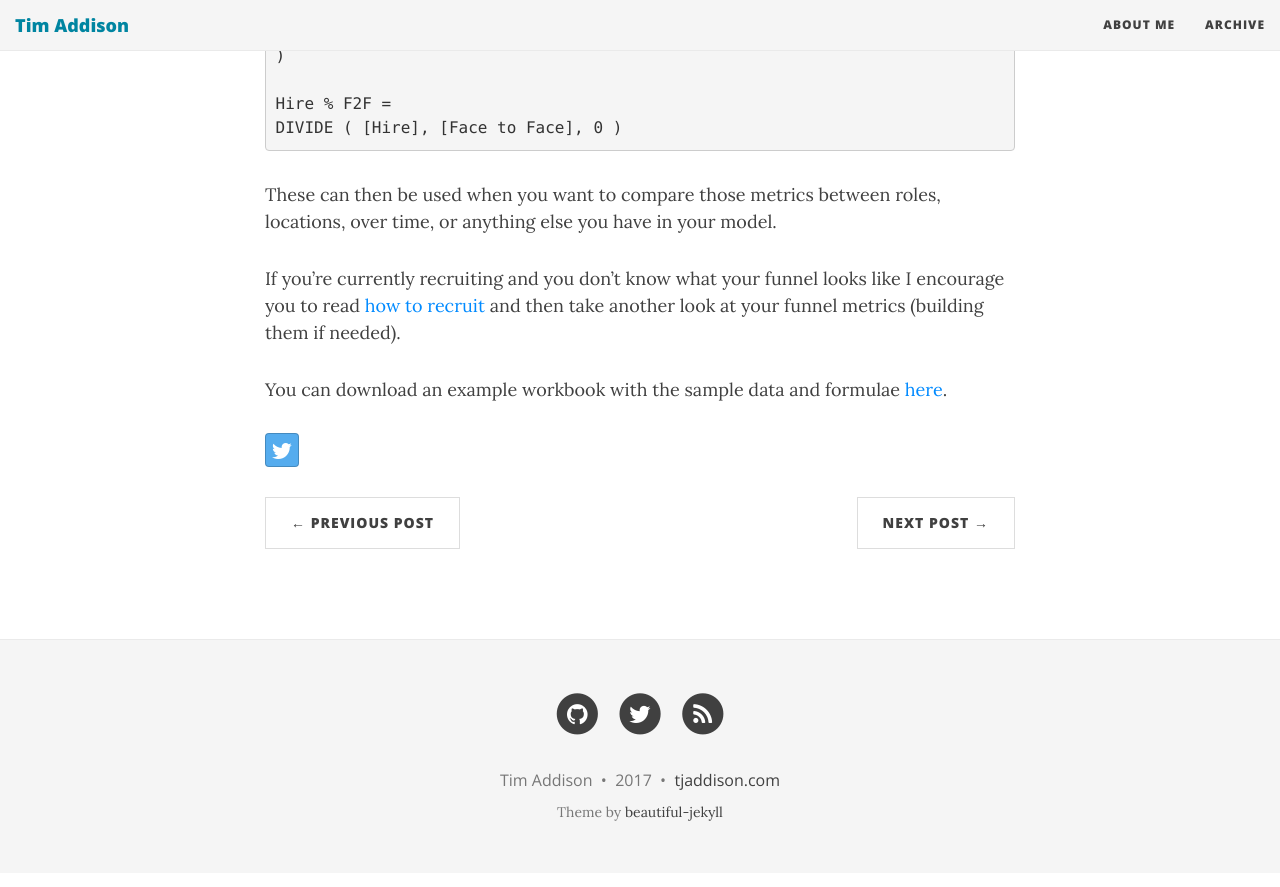
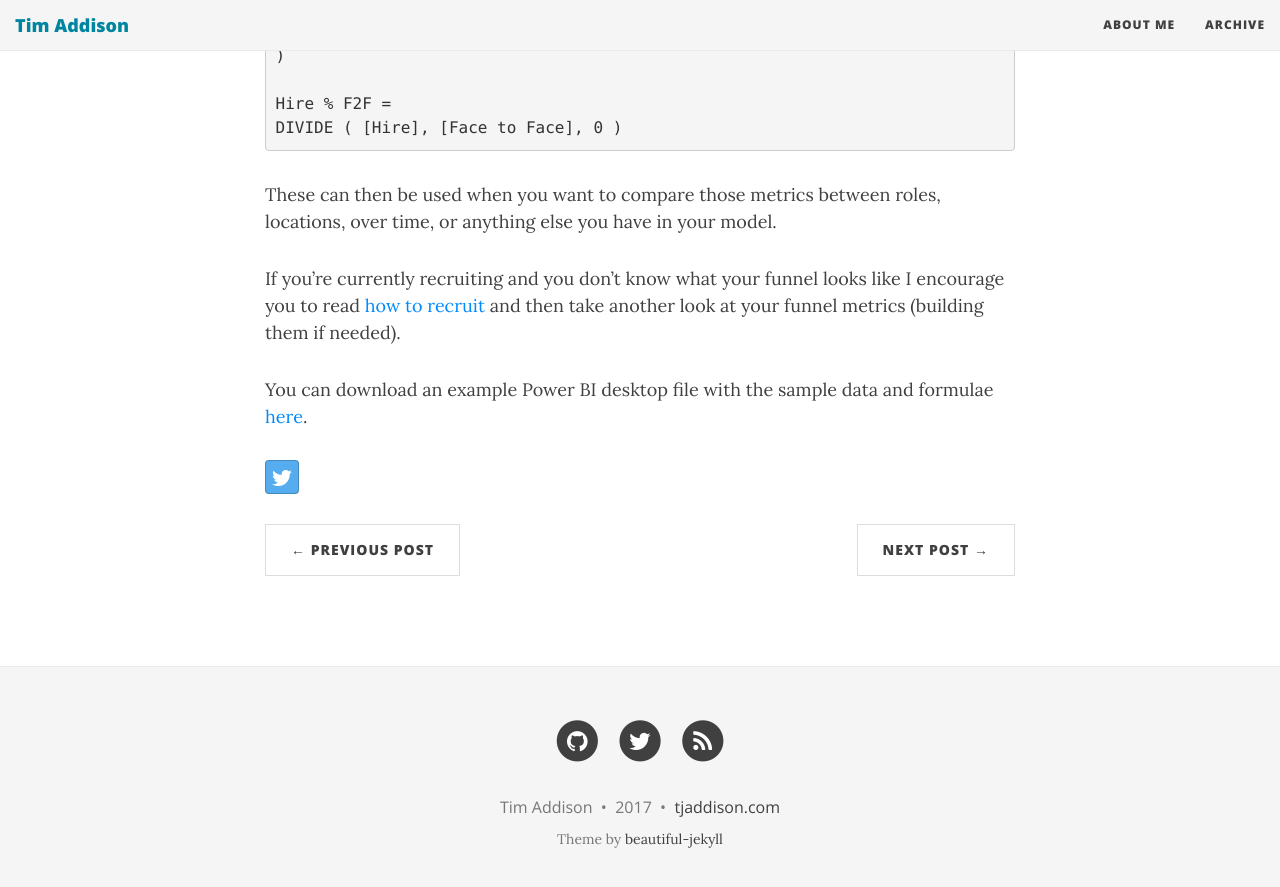
Before and after one commit to taddison/tjaddison.com, a Jekyll site: the page built from _posts/2017-09-10-Creating-recruitment-funnel-metrics-in-Power-BI.md, in a window 1280 px wide and 900 px high, scrolled down 2534 px. Shown: the top 887 px of the window. Built offline with Jekyll 4.4.1, drawn with Linux system fonts in a browser that asks for light colours; nearby versions of some CDN libraries; comment, search, counter and statistics services are not loaded.

Commit message:
Change workbook to power BI file

```diff
--- a/_posts/2017-09-10-Creating-recruitment-funnel-metrics-in-Power-BI.md
+++ b/_posts/2017-09-10-Creating-recruitment-funnel-metrics-in-Power-BI.md
@@ -59,4 +59,4 @@ These can then be used when you want to compare those metrics between roles, loc
 
 If you're currently recruiting and you don't know what your funnel looks like I encourage you to read [how to recruit](http://randsinrepose.com/archives/how-to-recruit/) and then take another look at your funnel metrics (building them if needed).
 
-You can download an example workbook with the sample data and formulae [here](/assets/2017-09-10/FunnelSample.pbix).
+You can download an example Power BI desktop file with the sample data and formulae [here](/assets/2017-09-10/FunnelSample.pbix).
```
